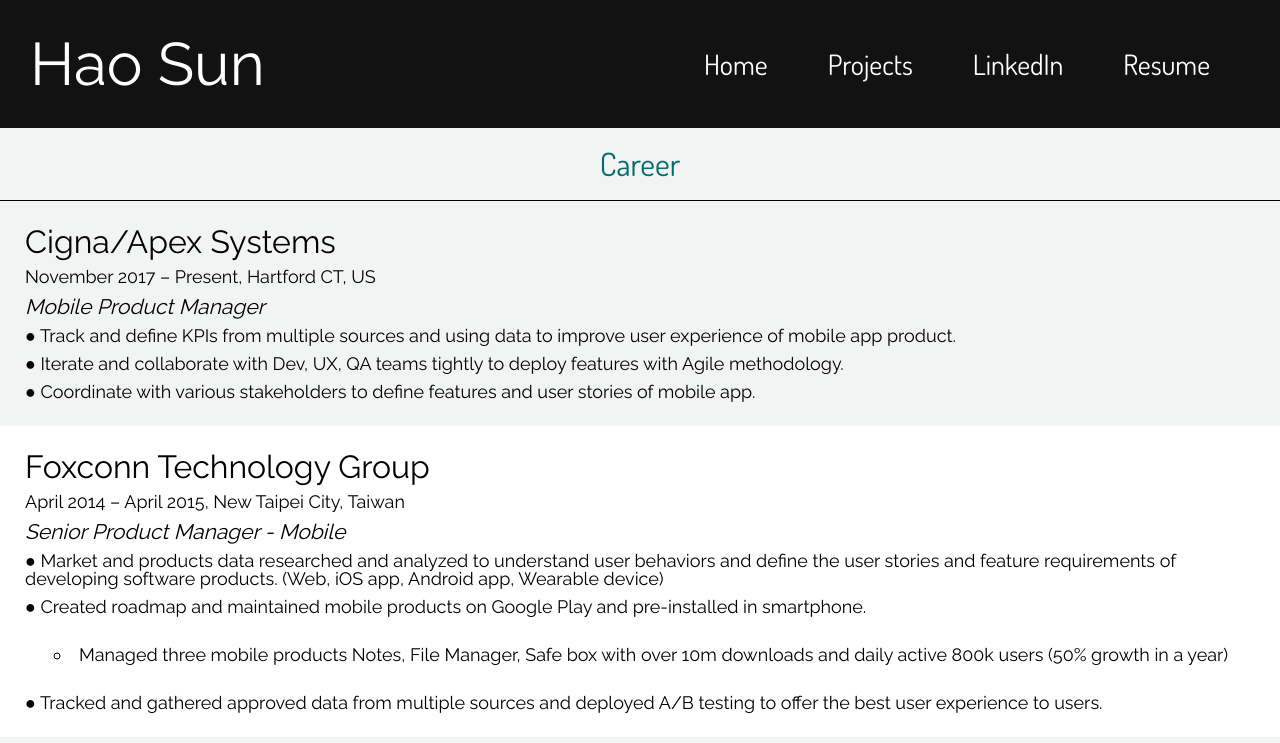
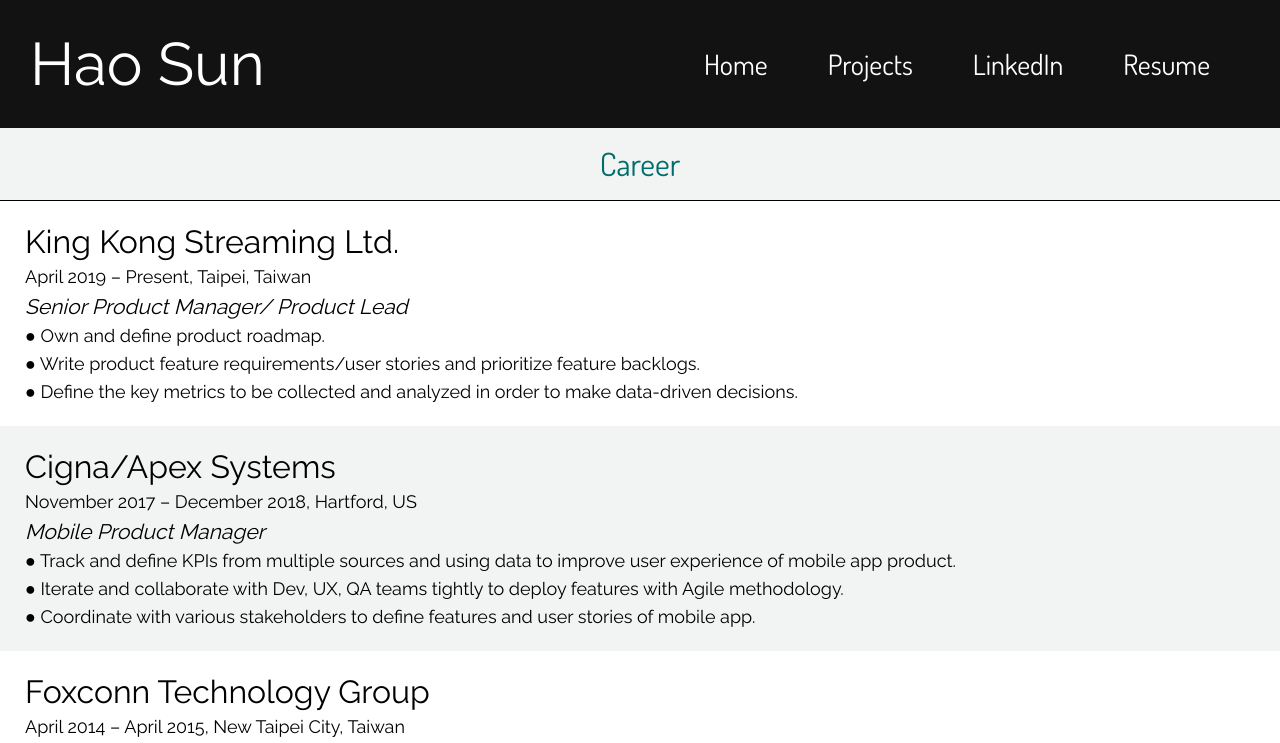
Before and after one commit to gumosun/gumosun.github.io, a plain HTML site: page experience.html in a window 1280 px wide. Shown: the top 743 px of the page. Drawn offline with Linux system fonts and the light colour scheme.

Commit message:
update experience

```diff
--- a/experience.html
+++ b/experience.html
@@ -42,9 +42,19 @@
     <div class='experience'>
 <div class='career'>
   <div class='experiencebar'>Career</div>
+  <div class='kingkong'>
+<h1>King Kong Streaming Ltd.</h1>
+<h5>April 2019 – Present, Taipei, Taiwan</h5>
+<h3>Senior Product Manager/ Product Lead</h3>
+<ul>
+<li>● Own and define product roadmap.</li>
+<li>● Write product feature requirements/user stories and prioritize feature backlogs.</li>
+<li>● Define the key metrics to be collected and analyzed in order to make data-driven decisions.</li>
+</ul>
+  </div>
     <div class='cigna'>
 <h1>Cigna/Apex Systems</h1>
-<h5>November 2017 – Present, Hartford CT, US</h5>
+<h5>November 2017 – December 2018, Hartford, US</h5>
 <h3>Mobile Product Manager</h3>
 <ul>
 <li>● Track and define KPIs from multiple sources and using data to improve user experience of mobile app product.</li>
--- a/style.css
+++ b/style.css
@@ -232,6 +232,10 @@ footer {
 .tkb {
   background-color: #F2F3F3;
   padding: 15px 25px;
+}
+
+.kingkong{
+padding: 15px 25px;
 }
 
 .foxconn {
```
Also changed, not shown: 1 other file.
